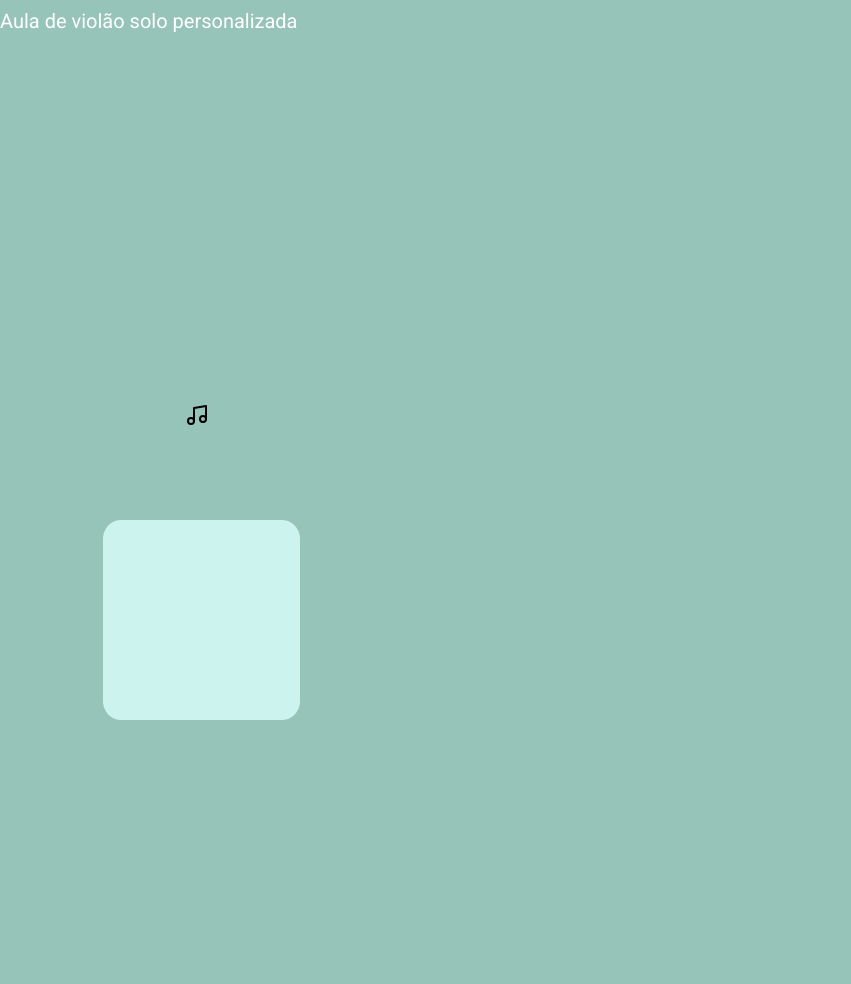
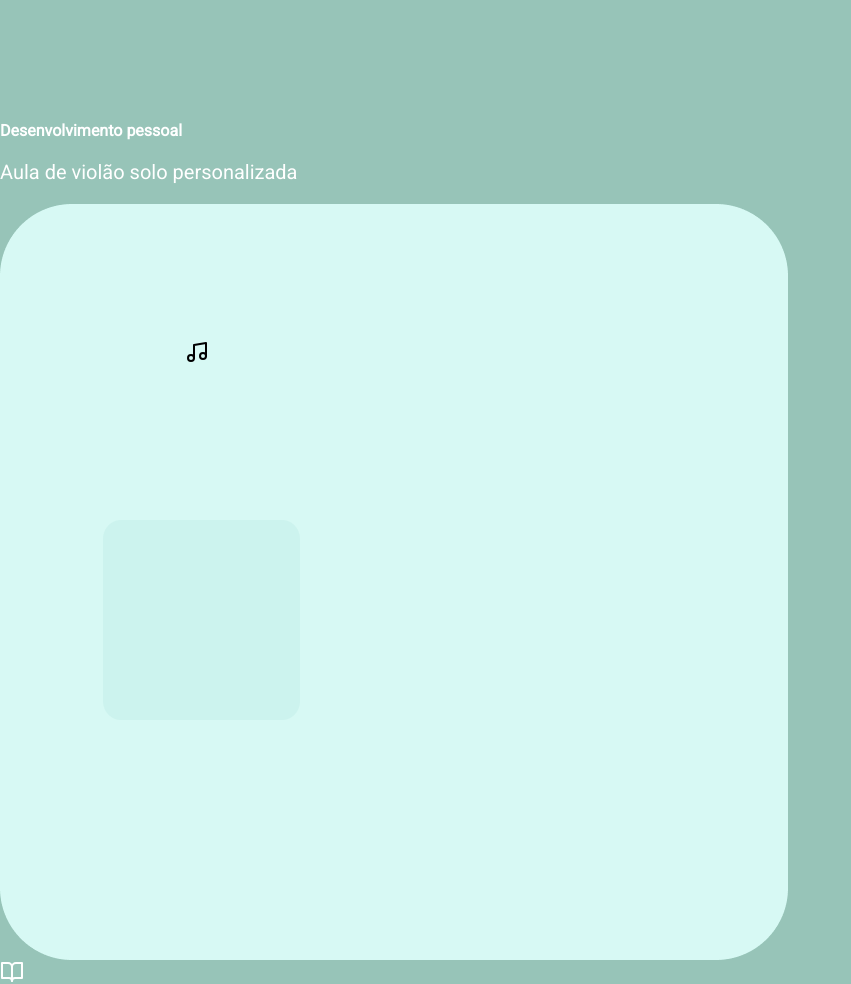
Before and after one commit to Dandacroesch/projeto_blog-_, a plain HTML site: page index.html in a window 1280 px wide. Shown: the part 1480-2464 px from the top of the page, without its empty margins (0-851 px from the left). Before the commit the page ends 1993 px from the top, so only its background shows below. Drawn offline with nearby package versions, Linux system fonts and the light colour scheme.

Commit message:
Update index.html

```diff
--- a/index.html
+++ b/index.html
@@ -59,16 +59,25 @@
 
         <div class="color3">
             <img src="Retangulo.png" alt="Dandara">
-        <h1 class="title-purple">Desenvolvimento pessoal</h1>
-        <p>
-            Aula de violão solo personalizada
-
-        </p>
-    </div>
-
             <div class="icons">
                 <i data-feather="music"></i>
 
+            </div>
+            <h4 class="title-purple">Desenvolvimento pessoal</h4>
+            <p>
+                Aula de violão
+                solo personalizada
+
+            </p>
+
+        </div>
+
+
+        <div class="color4">
+            <img src="Retangulo2.png" alt="Dandara">
+            <div class="icons1">
+                <i data-feather="book-open"></i>
+            </div>
         </div>
 
         <script>
```
Lines whose indentation alone changed are shown as unchanged.
